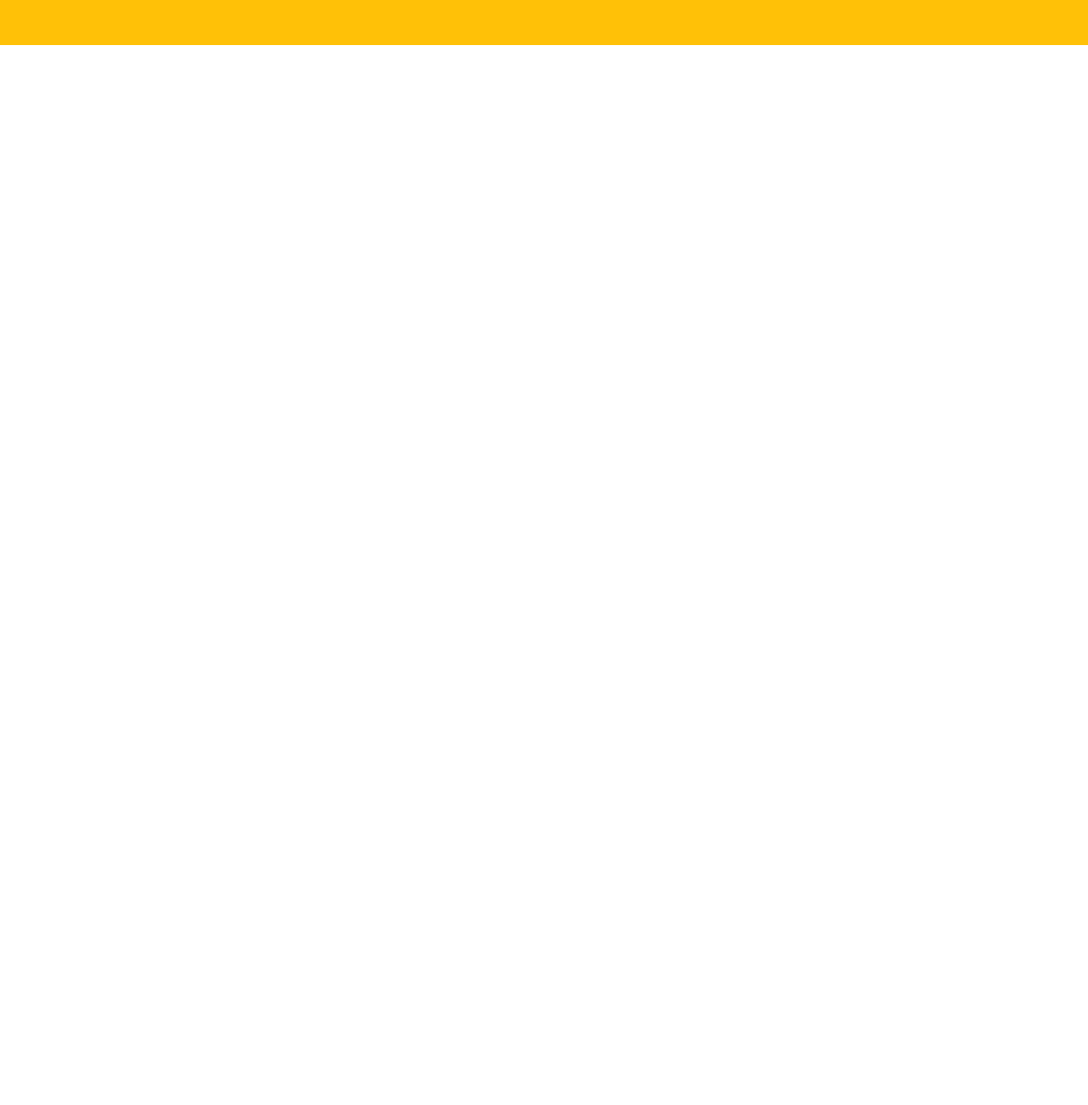
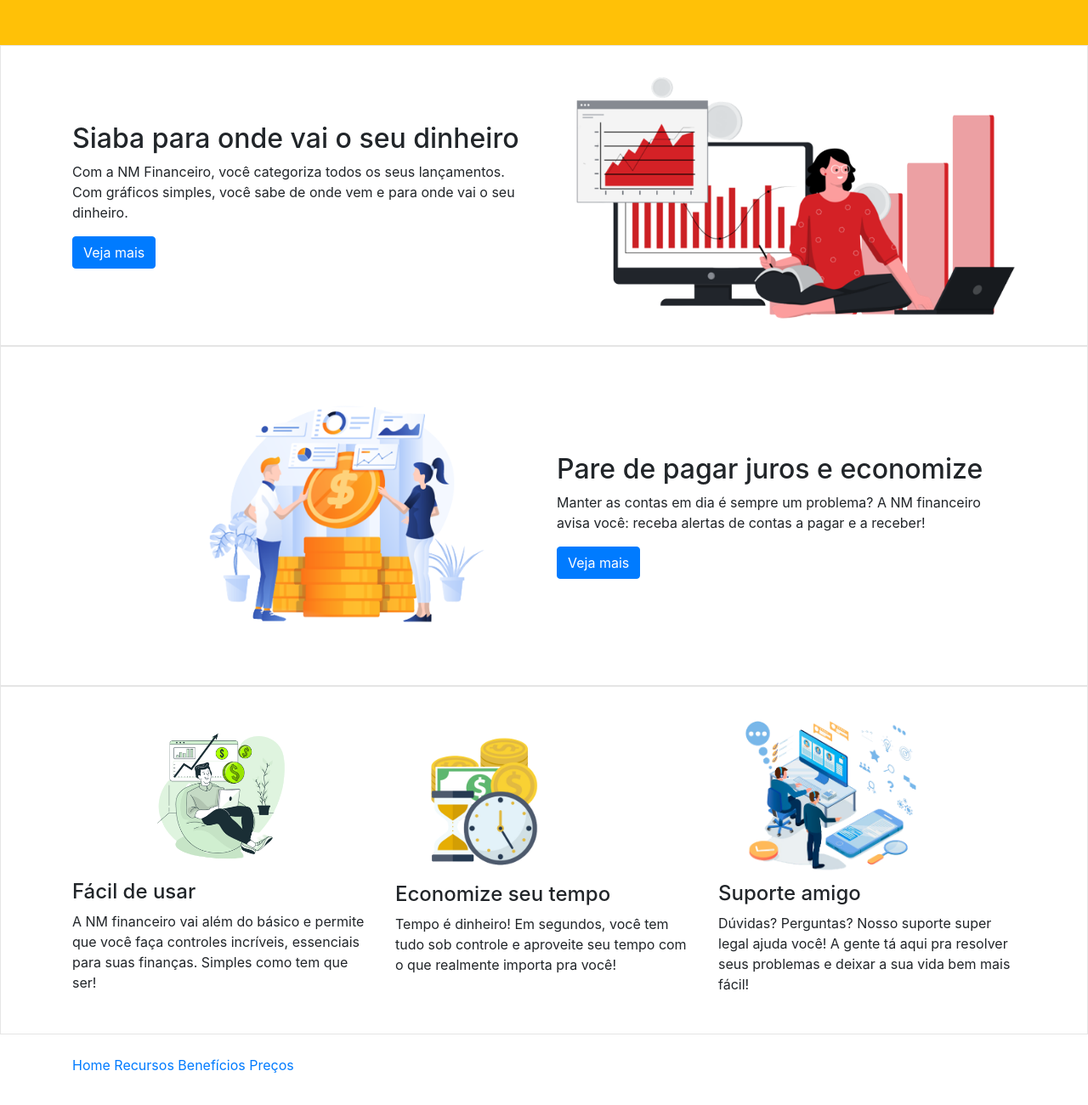
Before and after one commit to mateusChagas-pw/Nm-financeiro, a plain HTML site: page index.html in a window 1280 px wide. Shown: the part 542-1842 px from the top of the page at 85% size. Before the commit the page ends 800 px from the top, so only its background shows below. Drawn offline with nearby package versions, Linux system fonts and the light colour scheme.

Commit message:
finalizando projeto

```diff
--- a/css/estilo.css
+++ b/css/estilo.css
@@ -2,3 +2,8 @@
     background-color: #ffc107;
     color: #fff;
 }
+
+.caixa {
+    padding: 30px 0px;
+    border: solid 1px #e5e5e5;
+}
--- a/index.html
+++ b/index.html
@@ -81,14 +81,96 @@
                            </p>
                     </div>
                 </div>
-                <div class="col-md-6 d-none d-sm-block">
+                <div class="col-md-6 d-none d-lg-block">
                     <img src="img/pngtree-financial.png " class="" alt="">
                 </div>
             </div>
         </div>
     </section>
 
+    <section class="caixa">
+        <div class="container">
+            <div class="row">
+                <div class="col-md-6 d-flex">
+                    <div class="align-self-center">
+                       <h2>Siaba para onde vai o seu dinheiro</h2>
+                       <p>
+                        Com a NM Financeiro, você categoriza todos os seus lançamentos. Com gráficos simples, você sabe de onde vem e para onde vai o seu dinheiro.
+                       </p>
+                       <a href="#" class="btn btn-primary">Veja mais</a>
+                    </div>
+                </div>
+                <div class="col-md-6">
+                    <img src="img/grafico.png" alt="" class="img-fluid">
+                </div>
+            </div>
+        </div>
+    </section>
 
+    <section class="caixa">
+        <div class="container">
+            <div class="row">
+
+                <div class="col-md-6">
+                    <img src="img/908-Converted-01-removebg-preview.png" class="img-fluid">
+                </div>
+
+                <div class="col-md-6 d-flex">
+                    <div class="align-self-center">
+                       <h2>Pare de pagar juros e economize</h2>
+                       <p>
+                        Manter as contas em dia é sempre um problema? A NM financeiro avisa você: receba alertas de contas a pagar e a receber!
+                       </p>
+                       <a href="#" class="btn btn-primary">Veja mais</a>
+                    </div>
+                </div>
+
+            </div>
+        </div>
+    </section>
+
+    <section class="caixa">
+        <div class="container">
+            <div class="row">
+                <div class="col-md-4">
+                    <img src="img/facil-de-usar-removebg-preview.png" alt="" class="img-fluid">
+                    <h4>Fácil de usar</h4>
+                    <p>
+                        A NM financeiro vai além do básico e permite que você faça controles incríveis, essenciais para suas finanças. Simples como tem que ser!
+                    </p>
+                </div>
+                <div class="col-md-4">
+                    <img src="img/tempo.png" alt="" class="img-fluid" width="200px">
+                    <h4>Economize seu tempo</h4>
+                    <p>
+                        Tempo é dinheiro! Em segundos, você tem tudo sob controle e aproveite seu tempo com o que realmente importa pra você!
+                    </p>
+                </div>
+                <div class="col-md-4">
+                    <img src="img/suporte-tecnico-removebg-preview.png" alt="" class="img-fluid" width="265px" >
+                    <h4>Suporte amigo</h4>
+                    <p>
+                        Dúvidas? Perguntas? Nosso suporte super legal ajuda você! A gente tá aqui pra resolver seus problemas e deixar a sua vida bem mais fácil!
+                    </p>
+                </div>
+            </div>
+        </div>
+    </section>
+
+    <footer class="mt-4 mb-4">
+        <div class="container">
+            <div class="row">
+                <div class="col-md-8">
+                    <p>
+                        <a href="">Home</a>
+                        <a href="">Recursos</a>
+                        <a href="">Benefícios</a>
+                        <a href="">Preços</a>
+                    </p>
+                </div>
+            </div>
+        </div>
+    </footer>
 
 
 
```
Also changed, not shown: img/908-Converted-01-removebg-preview.png (added), img/banner-financeira-removebg-preview.png (deleted), img/capa-mulher.png (deleted), img/economize.png (deleted), img/facil-de-usar-removebg-preview.png (added), img/facil.png (deleted), img/grafico.png (added), img/juros.png (deleted), img/saiba.png (deleted), img/suporte-tecnico-removebg-preview.png (added), img/suporte.png (deleted), img/tempo.png (added).
